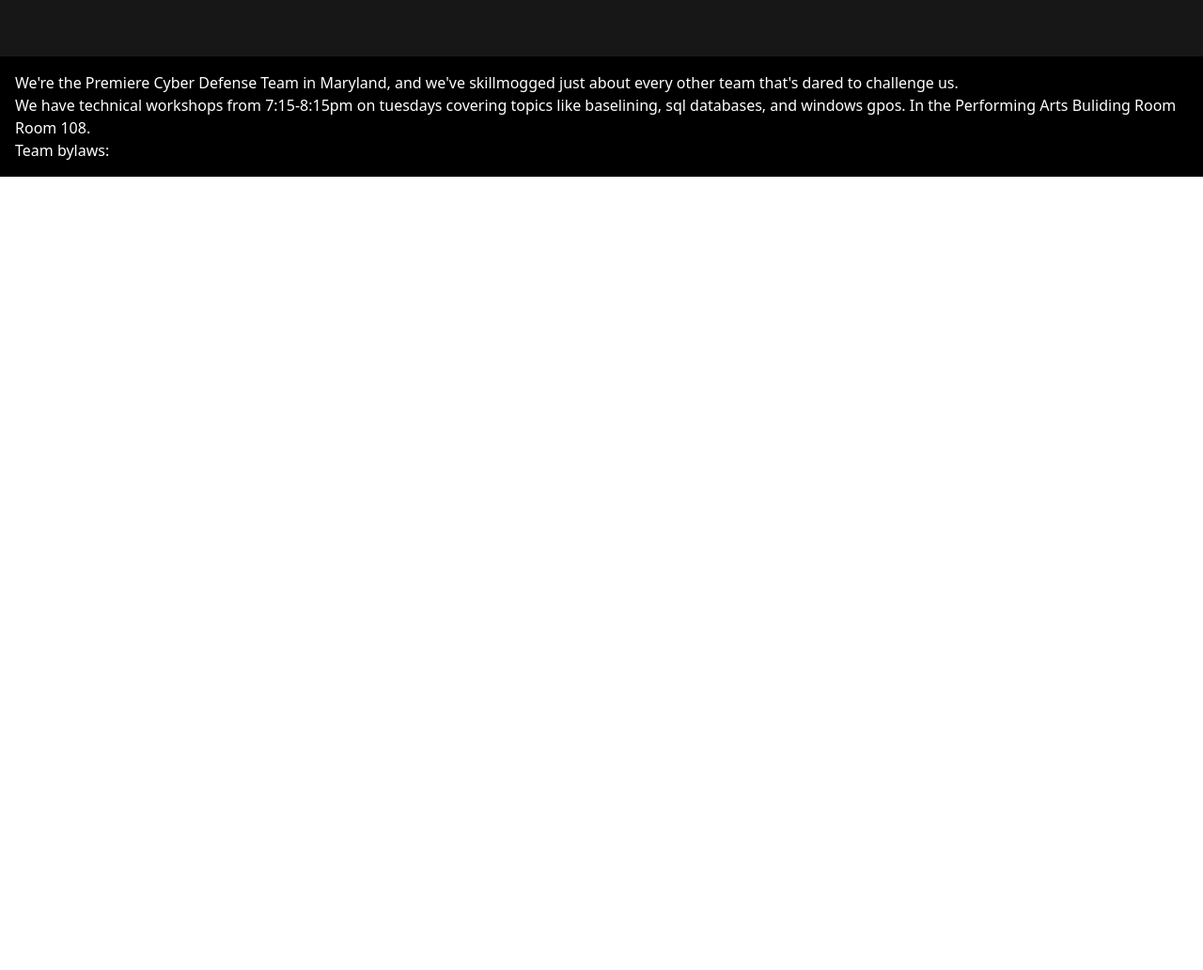
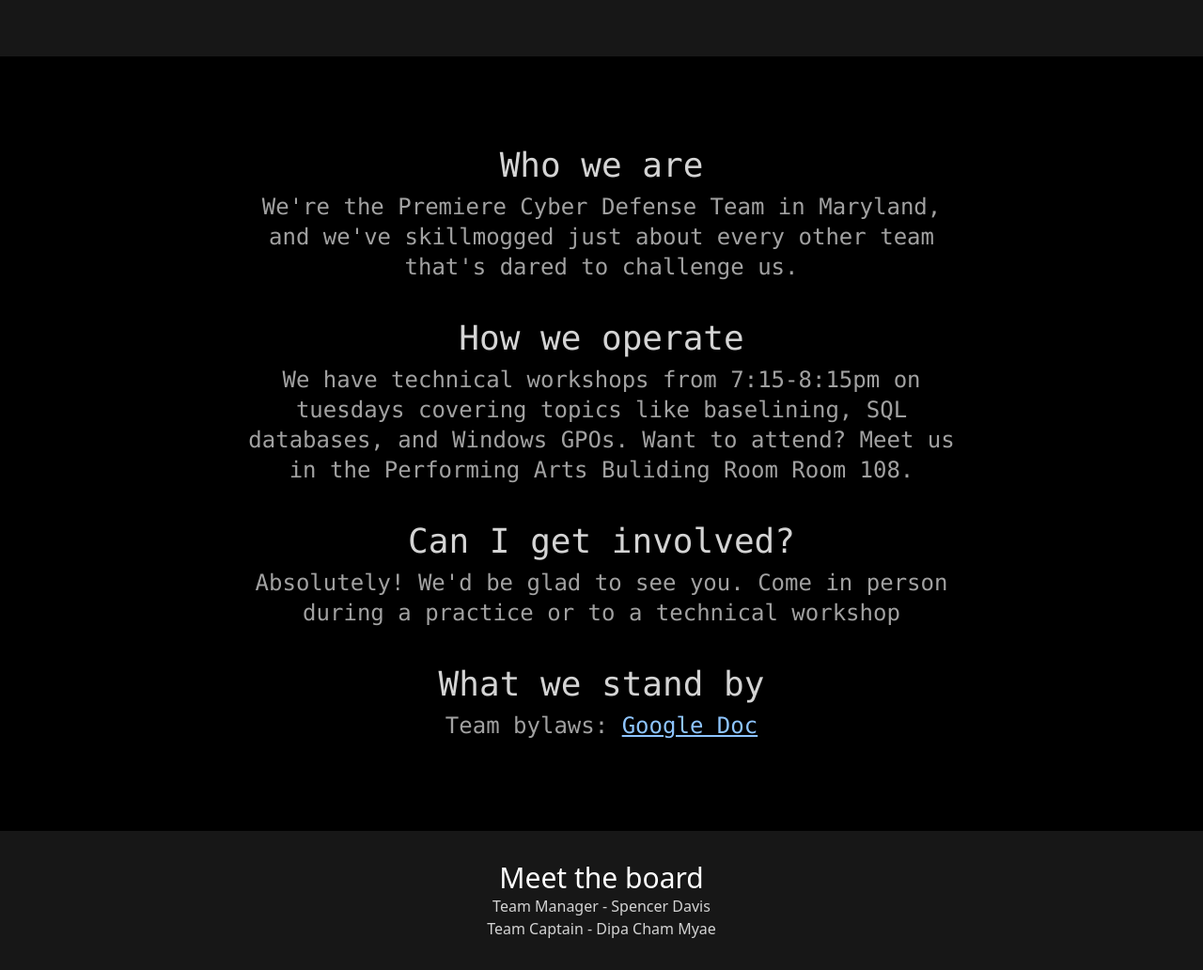
Before and after one commit to DawgSecTeam/website, a plain HTML site: page index.html in a window 1280 px wide. Shown: the part 740-1772 px from the top of the page at 94% size. Before the commit the page ends 928 px from the top, so only its background shows below. Drawn offline with nearby package versions, Linux system fonts and the light colour scheme.

Commit message:
Update text content

```diff
--- a/index.html
+++ b/index.html
@@ -14,8 +14,8 @@
 </style>
 <body>
    <div class="landing h-screen flex items-center justify-center px-20 bg-neutral-900">
-      <div class="grid grid-cols-2 w-full">
-         <div class="uppercase text-4xl leading-none" style="font-family: SpyAgency">
+      <div class="grid grid-cols-3 w-full">
+         <div class="uppercase col-span-2 text-4xl leading-none" style="font-family: SpyAgency">
             <h2 class="text-neutral-600 shadow-sm">UMCB's</h2>
             <h1 class="text-9xl shadow-md" style="color: #fdb515">DawgSec</h1>
             <h2 class="text-neutral-600 shadow-sm">Cyber Defense Team</h2>
@@ -26,9 +26,26 @@
       </div>
    </div>
    <div class="bg-black text-white p-4">
-      <p>We're the Premiere Cyber Defense Team in Maryland, and we've skillmogged just about every other team that's dared to challenge us.</p>
-      <p>We have technical workshops from 7:15-8:15pm on tuesdays covering topics like baselining, sql databases, and windows gpos. In the Performing Arts Buliding Room Room 108.</p>
-      <p>Team bylaws: </p>
+      <div class="mx-auto my-20 max-w-3xl text-center text-neutral-400 text-2xl font-mono">
+         <h1 class="text-neutral-300 text-4xl my-2">Who we are</h1>
+         <p>We're the Premiere Cyber Defense Team in Maryland, and we've skillmogged just about every other team that's dared to challenge us.</p>
+         <br>
+         <h1 class="text-neutral-300 text-4xl my-2">How we operate</h1>
+         <p>We have technical workshops from 7:15-8:15pm on tuesdays covering topics like baselining, SQL databases, and Windows GPOs. Want to attend? Meet us in the Performing Arts Buliding Room Room 108.</p>
+         <br>
+         <h1 class="text-neutral-300 text-4xl my-2">Can I get involved?</h1>
+         <p>Absolutely! We'd be glad to see you. Come in person during a practice or to a technical workshop </p>
+         <br>
+         <h1   class="text-neutral-300 text-4xl my-2">What we stand by</h1>
+         <p>Team bylaws: <a class="underline text-blue-300" href="https://docs.google.com/document/d/1upMJ4oTTm7RfscD67IyjYvRtp68I51nTTa3HOZ48bqU/edit?usp=sharing">Google Doc</a></p>
+      </div>
+   </div>
+   <div class="bg-neutral-900 text-neutral-300 font-sans py-8 text-center">
+      <div>
+         <h1 class="text-3xl text-white">Meet the board</h1>
+         <p>Team Manager - Spencer Davis</p>
+         <p>Team Captain - Dipa Cham Myae</p>
+      </div>
    </div>
 </body>
 </html>
```
Also changed, not shown: main.js (deleted), styles.css (deleted).
